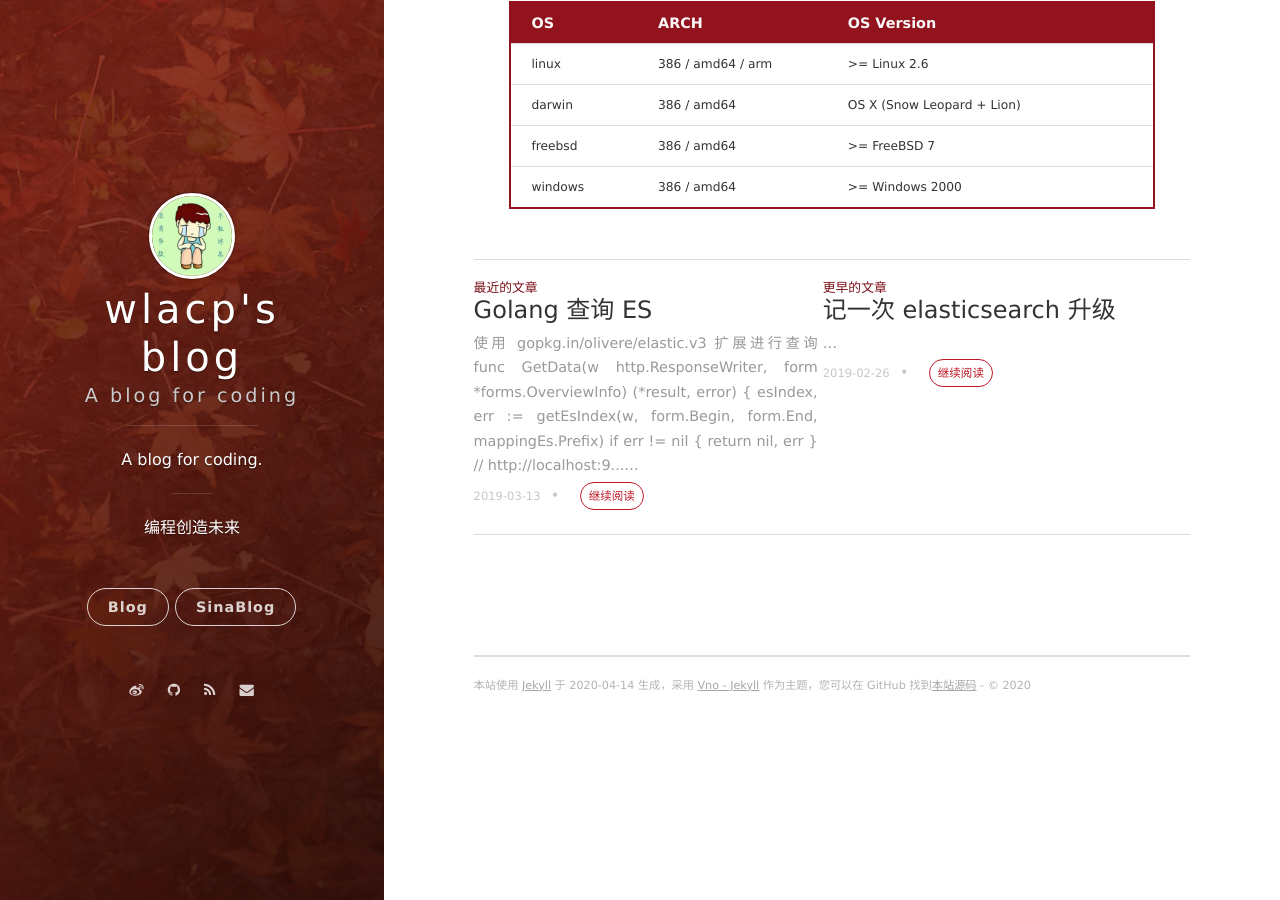
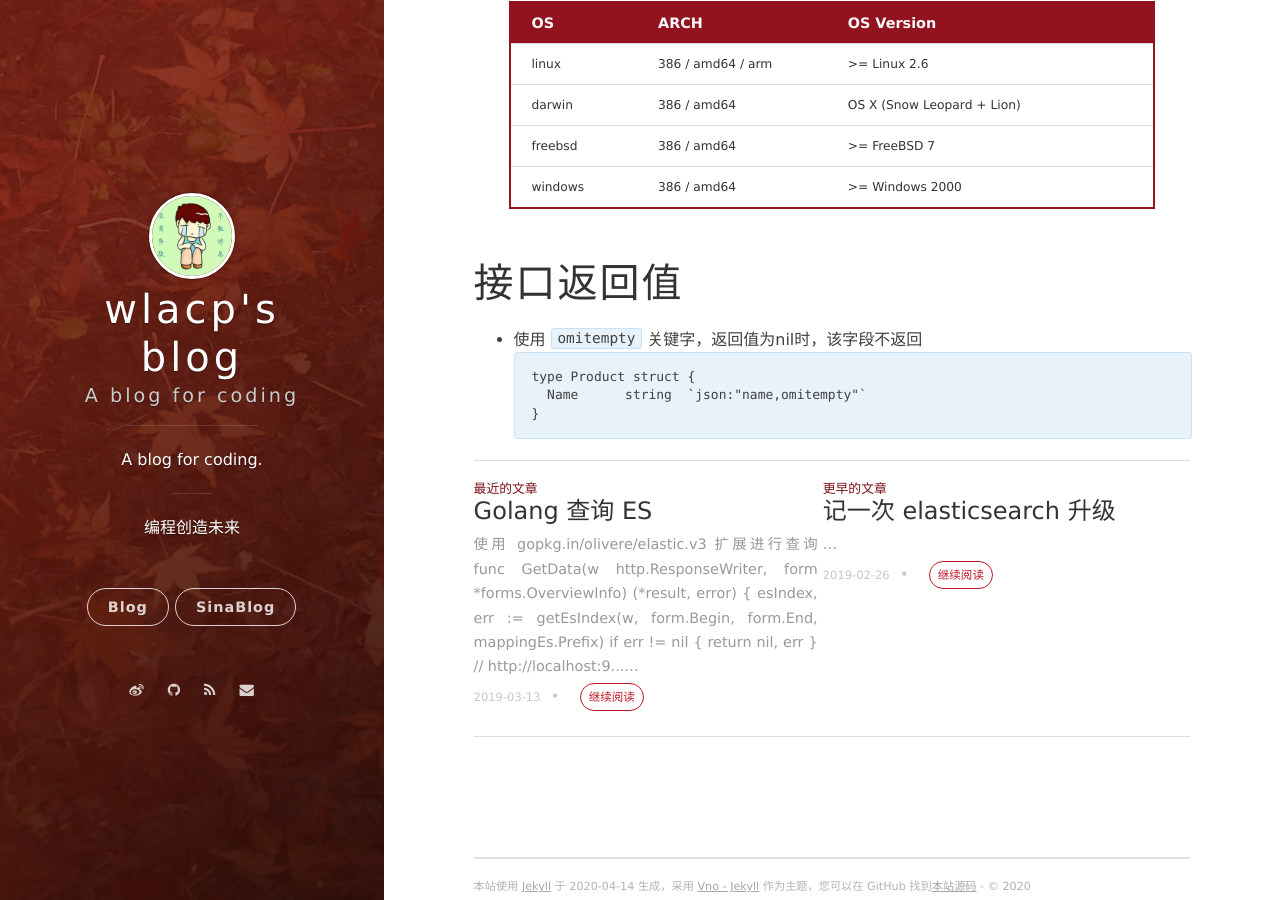
Before and after one commit to wlacp/wlacp.github.io, a Jekyll site: the page built from _posts/2019-03-04-Golang 实践.md, in a window 1280 px wide and 900 px high, scrolled down 984 px. Built offline with Jekyll 4.4.1, drawn with Linux system fonts in a browser that asks for light colours; nearby versions of some CDN libraries; comment, search, counter and statistics services are not loaded.

Commit message:
Update 2019-03-04-Golang 实践.md

````diff
--- a/_posts/2019-03-04-Golang 实践.md
+++ b/_posts/2019-03-04-Golang 实践.md
@@ -33,3 +33,11 @@ date: 2019-03-04 15:32:24.000000000 +09:00
 | darwin | 386 / amd64 | OS X (Snow Leopard + Lion) |
 | freebsd | 386 / amd64 | >= FreeBSD 7 |
 | windows | 386 / amd64	 | >= Windows 2000 |
+
+# 接口返回值
+- 使用 `omitempty` 关键字，返回值为nil时，该字段不返回
+```
+type Product struct {
+    Name      string  `json:"name,omitempty"`
+}
+```
````
